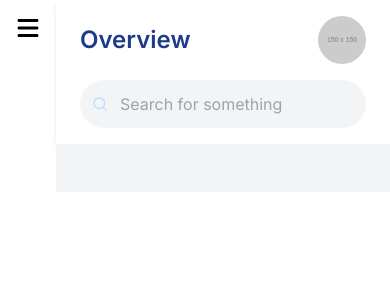
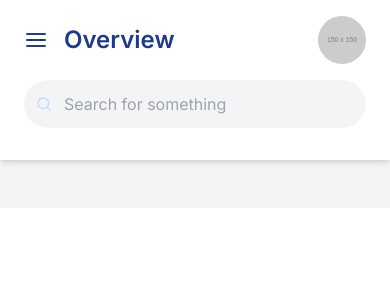
Before and after one commit to HanaGt/Bank-Dashboard, a Next.js app: page / in a window 390 px wide. Shown: the top 300 px of the page. Built offline with nearby package versions, Linux system fonts and the light colour scheme.

Commit message:
done with responsiveness for sidebar

```diff
--- a/app/layout.tsx
+++ b/app/layout.tsx
@@ -18,7 +18,7 @@ export default function RootLayout({
 }>) {
   return (
     <html lang="en">
-      <body className={`${inter.className} flex h-screen`}>
+      <body className={`${inter.className} flex `}>
         <Sidebar />
         <div className="flex flex-col w-full">
           <Header />
--- a/components/header.tsx
+++ b/components/header.tsx
@@ -1,11 +1,26 @@
-import { FiSearch, FiSettings, FiBell } from 'react-icons/fi';
+'use client';
+
+import { FiSearch, FiSettings, FiBell, FiMenu } from 'react-icons/fi';
 import Image from 'next/image';
+import { useState } from 'react';
+import Sidebar from './sidebar';
 
 const Header: React.FC = () => {
+  const [sidebarOpen, setSidebarOpen] = useState(false);
+
+  const toggleSidebar = () => {
+    setSidebarOpen(!sidebarOpen);
+  };
+
   return (
-    <header className="flex flex-col md:flex-row justify-between items-center py-4 px-6 bg-white shadow-md">
+    <header className="flex flex-col md:flex-row justify-between items-center py-4 px-6 bg-white shadow-md relative">
       <div className="flex justify-between items-center w-full md:w-auto">
-        <h2 className="text-2xl text-blue-900 font-semibold">Overview</h2>
+        <div className="flex items-center space-x-4">
+          <button onClick={toggleSidebar} className="md:hidden">
+            <FiMenu className="text-blue-900 w-6 h-6" />
+          </button>
+          <h2 className="text-2xl text-blue-900 font-semibold">Overview</h2>
+        </div>
         <div className="w-12 h-12 md:hidden">
           <Image
             width={60}
@@ -17,7 +32,7 @@ const Header: React.FC = () => {
         </div>
       </div>
 
-      <div className="flex flex-col md:flex-row items-center space-y-4 md:space-y-0 md:space-x-6 mt-4 md:mt-0 w-full md:w-auto">
+      <div className="flex flex-col items-center mt-4 w-full md:w-auto md:mt-0">
         <div className="relative w-full md:w-auto">
           <input
             type="text"
@@ -28,6 +43,9 @@ const Header: React.FC = () => {
             <FiSearch />
           </span>
         </div>
+      </div>
+
+      <div className="flex items-center space-x-6 mt-4 md:mt-0">
         <div className="hidden md:flex bg-gray-200 w-12 h-12 rounded-full items-center justify-center cursor-pointer">
           <FiSettings className="text-blue-200 w-6 h-6" />
         </div>
@@ -47,6 +65,20 @@ const Header: React.FC = () => {
           />
         </div>
       </div>
+
+      {sidebarOpen && (
+        <div className="fixed inset-0 z-50 bg-gray-900 bg-opacity-50 md:hidden" onClick={toggleSidebar}>
+          <div className="fixed inset-y-0 left-0 w-64 bg-white p-4 shadow-lg" onClick={(e) => e.stopPropagation()}>
+            <button
+              onClick={toggleSidebar}
+              className="absolute top-4 right-4 text-gray-600"
+            >
+              <FiMenu className="w-6 h-6" />
+            </button>
+            <Sidebar isOpen={sidebarOpen} toggleSidebar={toggleSidebar} />
+          </div>
+        </div>
+      )}
     </header>
   );
 };
--- a/components/sidebar.tsx
+++ b/components/sidebar.tsx
@@ -1,26 +1,26 @@
 'use client'
 
 import React, { useState, useEffect, useRef } from 'react';
-import { MdHome, MdMiscellaneousServices, MdSettings, MdBarChart } from "react-icons/md";
-import { FaBars, FaMoneyBillTransfer, FaUser, FaCreditCard, FaHandHoldingDollar, FaLightbulb } from "react-icons/fa6";
+import { MdHome, MdMiscellaneousServices, MdSettings, MdBarChart, MdClose } from "react-icons/md";
+import { FaMoneyBillTransfer, FaUser, FaCreditCard, FaHandHoldingDollar, FaLightbulb } from "react-icons/fa6";
 
-const Sidebar: React.FC = () => {
-  const [isOpen, setIsOpen] = useState(false);
+interface SidebarProps {
+  isOpen: boolean;
+  toggleSidebar: () => void;
+}
+
+const Sidebar: React.FC<SidebarProps> = ({ isOpen, toggleSidebar }) => {
   const sidebarRef = useRef<HTMLDivElement>(null);
-
-  const toggleSidebar = () => {
-    setIsOpen(!isOpen);
-  };
 
   const handleClickOutside = (event: MouseEvent) => {
     if (sidebarRef.current && !sidebarRef.current.contains(event.target as Node)) {
-      setIsOpen(false);
+      toggleSidebar();
     }
   };
 
   const handleResize = () => {
-    if (window.innerWidth >= 768) {
-      setIsOpen(false);
+    if (window.innerWidth >= 768 && isOpen) {
+      toggleSidebar();
     }
   };
 
@@ -31,6 +31,7 @@ const Sidebar: React.FC = () => {
       document.removeEventListener('mousedown', handleClickOutside);
     }
     window.addEventListener('resize', handleResize);
+
     return () => {
       document.removeEventListener('mousedown', handleClickOutside);
       window.removeEventListener('resize', handleResize);
@@ -38,13 +39,12 @@ const Sidebar: React.FC = () => {
   }, [isOpen]);
 
   return (
-    <div>
-      <div className="md:hidden flex items-center p-4">
-        <FaBars className="w-6 h-6 cursor-pointer" onClick={toggleSidebar} />
-      </div>
-      <div ref={sidebarRef} className={`md:block ${isOpen ? 'block fixed inset-0 w-full h-full bg-white z-50' : 'hidden'} md:static md:w-auto md:h-auto md:bg-transparent`}>
-      <div className="p-6">
+    <div ref={sidebarRef} className={`fixed inset-0 z-50 bg-white p-4 transition-transform transform ${isOpen ? 'translate-x-0' : '-translate-x-full'} md:translate-x-0 md:static md:w-auto md:h-auto md:bg-transparent`}>
+      <div className="flex justify-between items-center p-6">
         <h1 className="text-2xl font-extrabold text-blue-900">BankDash.</h1>
+        <button onClick={toggleSidebar} className="md:hidden">
+          <MdClose className="text-blue-900 w-6 h-6" />
+        </button>
       </div>
       <ul className="space-y-2 p-4">
         <li className="flex items-center text-gray-500 space-x-4 px-6 py-2 hover:text-blue-600 cursor-pointer">
@@ -71,21 +71,20 @@ const Sidebar: React.FC = () => {
           <FaHandHoldingDollar className="text-inherit w-6 h-6" />
           <span className="text-inherit font-semibold">Loans</span>
         </li>
-          <li className="flex items-center  text-gray-500 space-x-4 px-6 py-2 hover:text-blue-600 cursor-pointer">
+        <li className="flex items-center text-gray-500 space-x-4 px-6 py-2 hover:text-blue-600 cursor-pointer">
           <MdMiscellaneousServices className="text-inherit w-6 h-6" />
           <span className="text-inherit font-semibold">Services</span>
         </li>
-          <li className="flex items-center  text-gray-500 space-x-4 px-6 py-2 hover:text-blue-600 cursor-pointer">
+        <li className="flex items-center text-gray-500 space-x-4 px-6 py-2 hover:text-blue-600 cursor-pointer">
           <FaLightbulb className="text-inherit w-6 h-6" />
           <span className="text-inherit font-semibold">My Privileges</span>
         </li>
-          <li className="flex items-center  text-gray-500 space-x-4 px-6 py-2 hover:text-blue-600 cursor-pointer">
+        <li className="flex items-center text-gray-500 space-x-4 px-6 py-2 hover:text-blue-600 cursor-pointer">
           <MdSettings className="text-inherit w-6 h-6" />
           <span className="text-inherit font-semibold">Setting</span>
         </li>
       </ul>
     </div>
-    </div>
   );
 };
 
--- a/package.json
+++ b/package.json
@@ -9,8 +9,10 @@
     "lint": "next lint"
   },
   "dependencies": {
+    "chart.js": "^4.4.3",
     "next": "14.2.5",
     "react": "^18",
+    "react-chartjs-2": "^5.2.0",
     "react-dom": "^18",
     "react-icons": "^5.3.0"
   },
```
Also changed, not shown: components/Dashboard.tsx (added), 1 other file (tests, documents, lock files or other folders). Lines whose indentation alone changed are shown as unchanged.
